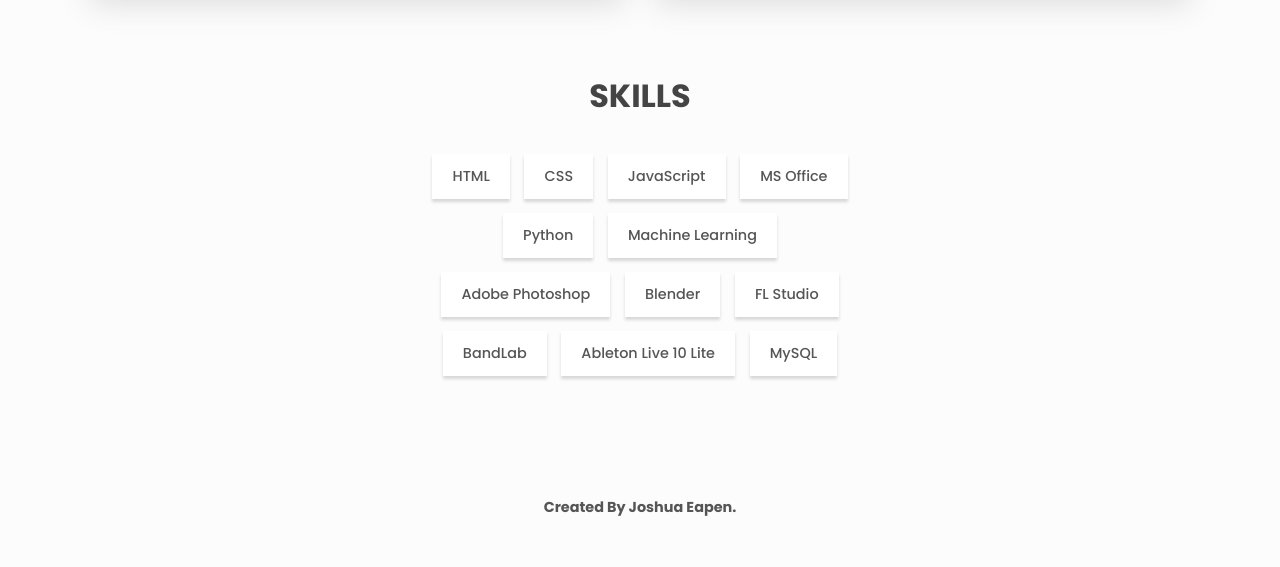
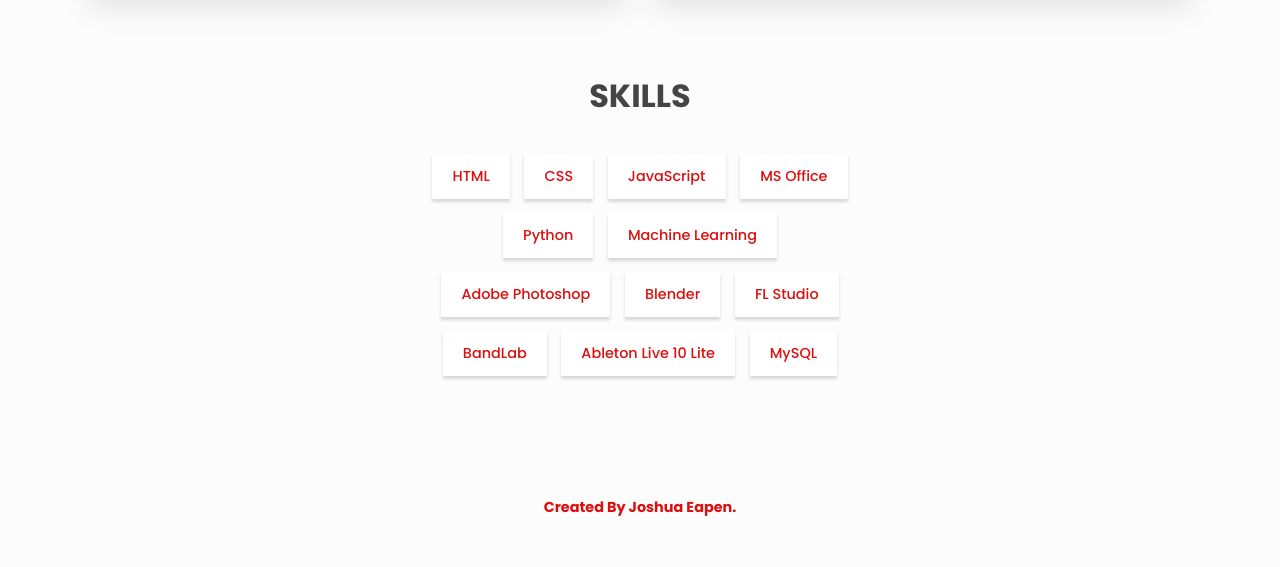
Before and after one commit to MonsieurJoshua/Portfolio, a plain HTML site: page index.html in a window 1280 px wide. Shown: the part 1041-1608 px from the top of the page. Drawn offline with Linux system fonts and the light colour scheme.

Commit message:
Update styles.css

```diff
--- a/styles.css
+++ b/styles.css
@@ -29,7 +29,7 @@
 .light {
   --clr-bg: #fcfcfc;
   --clr-bg-alt: #fff;
-    --clr-fg: #555;
+  --clr-fg: #dc0e0e;
   --clr-fg-alt: #444;
   --clr-primary: #000000;
   --shadow: rgba(100, 100, 111, 0.2) 0px 7px 29px 0px;
```
Lines whose indentation alone changed are shown as unchanged.
